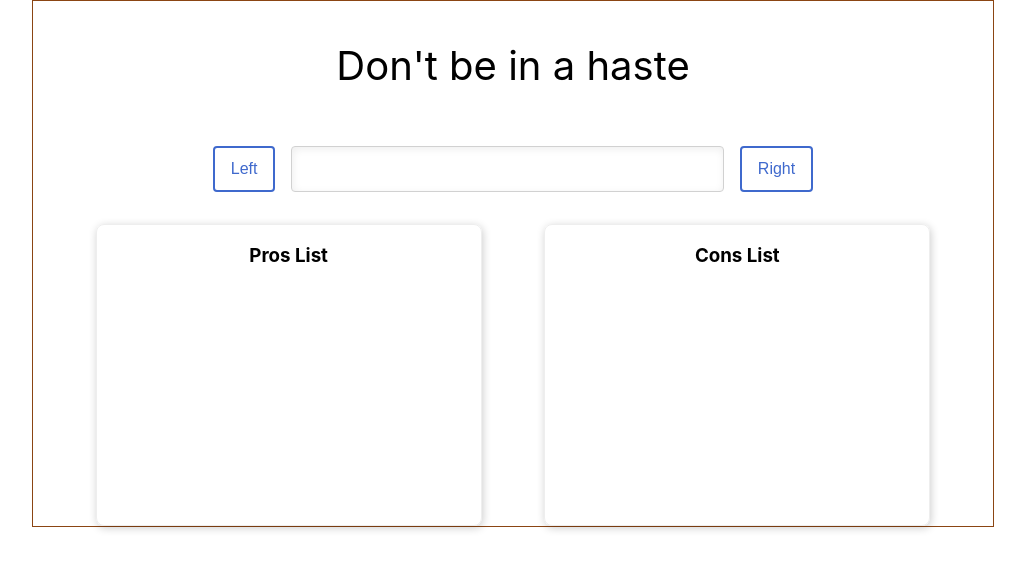
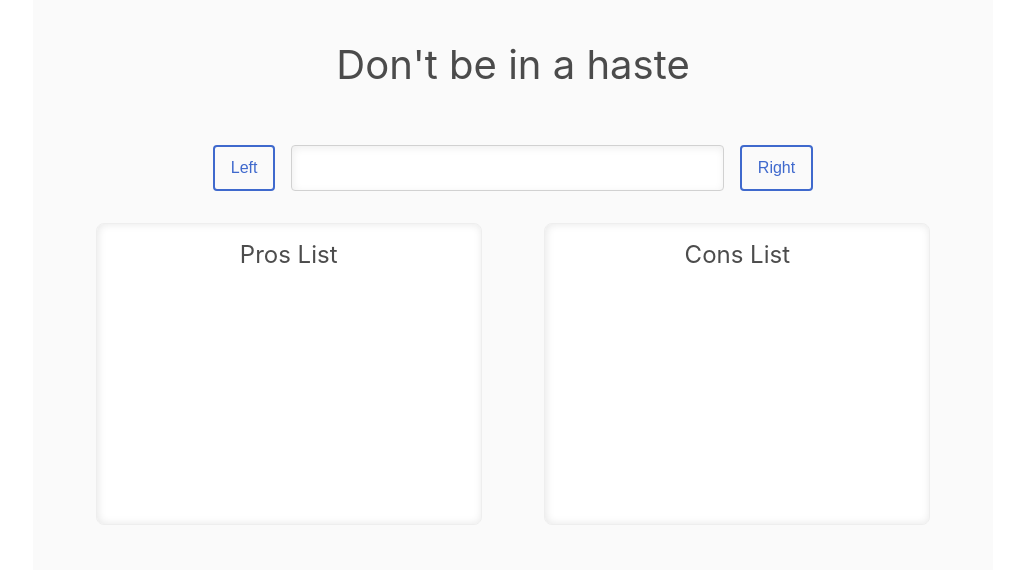
Before and after one commit to amha19/prosandcons, a React (Create React App) app: page / in a window 1280 px wide. Shown: the top 570 px of the page, without its empty margins (127-1152 px from the left). Built offline with nearby package versions, Linux system fonts and the light colour scheme.

Commit message:
add remove list item button

```diff
--- a/src/App.styles.ts
+++ b/src/App.styles.ts
@@ -11,28 +11,19 @@ export const StyledApp = styled.div`
 
 export const StyledContainer = styled.div`
     width: 75%;
-    border: 1px solid saddlebrown;
+    background-color: rgba(0, 0, 0, 0.02);
+    min-height: 100vh;
 `;
 
 export const Text = styled.p`
-    font-size: ${(props: { size: number }) => (props.size ? props.size + 'rem' : '1rem')};
+    font-size: ${(props: { size?: number }) => (props.size ? props.size + 'rem' : '1rem')};
+    color: rgba(0, 0, 0, 0.7);
     margin: 40px 0 56px 0;
 `;
 
 export const BtnInput = styled.p`
     display: flex;
     justify-content: center;
-`;
-
-export const Button = styled.button`
-    font-size: 1rem;
-    padding: 8px 16px;
-    margin: 0 16px;
-    background: transparent;
-    border: 2px solid #3f69cd;
-    border-radius: 4px;
-    color: #3f69cd;
-    box-sizing: border-box;
 `;
 
 export const Input = styled.input`
--- a/src/App.tsx
+++ b/src/App.tsx
@@ -1,17 +1,11 @@
 import React, { useState } from 'react';
 import Pros from './components/Pros/Pros';
 import Cons from './components/Cons/Cons';
-import {
-    StyledApp,
-    StyledContainer,
-    Button,
-    Input,
-    ListContainer,
-    Text,
-    BtnInput,
-} from './App.styles';
+import Button from './components/shared/Button';
+import { StyledApp, StyledContainer, Input, ListContainer, Text, BtnInput } from './App.styles';
 
 export type ItemList = {
+    id: number;
     item: string;
     isPro: boolean;
 };
@@ -22,10 +16,15 @@ const App: React.FC = () => {
 
     const handleBtns = (item: string) => {
         if (text) {
-            if (item === 'pro') setList([...list, { item: text, isPro: true }]);
-            if (item === 'con') setList([...list, { item: text, isPro: false }]);
+            const num = Math.max(0, ...list.map((i) => i.id));
+            if (item === 'pro') setList([...list, { item: text, isPro: true, id: num + 1 }]);
+            if (item === 'con') setList([...list, { item: text, isPro: false, id: num + 1 }]);
         }
         setText('');
+    };
+
+    const removeListItem = (id: number) => {
+        setList([...list.filter((i) => i.id !== id)]);
     };
 
     return (
@@ -54,8 +53,8 @@ const App: React.FC = () => {
                     </Button>
                 </BtnInput>
                 <ListContainer>
-                    <Pros prosList={list} />
-                    <Cons consList={list} />
+                    <Pros prosList={list} removeListItem={removeListItem} />
+                    <Cons consList={list} removeListItem={removeListItem} />
                 </ListContainer>
             </StyledContainer>
         </StyledApp>
--- a/src/components/Cons/Cons.tsx
+++ b/src/components/Cons/Cons.tsx
@@ -1,9 +1,13 @@
 import { useEffect, useState } from 'react';
 import styled from 'styled-components';
 import { ItemList } from '../../App';
+import { Text } from '../../App.styles';
 import ConsItem from './ConsItem';
 
-const Cons: React.FC<{ consList: ItemList[] }> = ({ consList }) => {
+const Cons: React.FC<{ consList: ItemList[]; removeListItem: (id: number) => void }> = ({
+    consList,
+    removeListItem,
+}) => {
     const [cons, setCons] = useState<ItemList[]>([]);
 
     useEffect(() => {
@@ -12,21 +16,31 @@ const Cons: React.FC<{ consList: ItemList[] }> = ({ consList }) => {
 
     return (
         <ConsCard>
-            <h3>Cons List</h3>
+            <StyledText size={1.5}>Cons List</StyledText>
             {cons.map((con, index) => (
-                <ConsItem key={index} con={con.item} />
+                <ConsItem
+                    key={index}
+                    con={con.item}
+                    conId={con.id}
+                    removeListItem={removeListItem}
+                />
             ))}
         </ConsCard>
     );
 };
 
+const StyledText = styled(Text)`
+    margin: 16px 0 24px 0;
+`;
+
 const ConsCard = styled.div`
     width: 40%;
+    background-color: #fff;
     margin-top: 16px;
     min-height: 300px;
     border: 1px solid #eee;
     border-radius: 8px;
-    box-shadow: 1px 2px 8px rgba(0, 0, 0, 0.2);
+    box-shadow: inset 1px 0px 8px rgba(0, 0, 0, 0.1);
 `;
 
 export default Cons;
--- a/src/components/Cons/ConsItem.tsx
+++ b/src/components/Cons/ConsItem.tsx
@@ -1,7 +1,29 @@
 import React from 'react';
+import styled from 'styled-components';
+import Box from '../shared/Box';
+import { Text } from '../../App.styles';
+import { RemoveBtn } from '../shared/Button';
 
-const ConsItem: React.FC<{ con: string }> = ({ con }) => {
-    return <div>{con}</div>;
+const ConsItem: React.FC<{ con: string; conId: number; removeListItem: (id: number) => void }> = ({
+    con,
+    conId,
+    removeListItem,
+}) => {
+    return (
+        <StyledBox>
+            <StyledText size={1}>{con}</StyledText>
+            <RemoveBtn onClick={() => removeListItem(conId)}>X</RemoveBtn>
+        </StyledBox>
+    );
 };
 
+const StyledBox = styled(Box)`
+    padding-left: 32px;
+`;
+
+const StyledText = styled(Text)`
+    margin: 0 16px 12px 0;
+    text-align: left;
+`;
+
 export default ConsItem;
--- a/src/components/Pros/Pros.tsx
+++ b/src/components/Pros/Pros.tsx
@@ -1,9 +1,13 @@
 import { useEffect, useState } from 'react';
 import styled from 'styled-components';
 import { ItemList } from '../../App';
+import { Text } from '../../App.styles';
 import ProsItem from './ProsItem';
 
-const Pros: React.FC<{ prosList: ItemList[] }> = ({ prosList }) => {
+const Pros: React.FC<{ prosList: ItemList[]; removeListItem: (id: number) => void }> = ({
+    prosList,
+    removeListItem,
+}) => {
     const [pros, setPros] = useState<ItemList[]>([]);
 
     useEffect(() => {
@@ -12,21 +16,31 @@ const Pros: React.FC<{ prosList: ItemList[] }> = ({ prosList }) => {
 
     return (
         <ProsCard>
-            <h3>Pros List</h3>
+            <StyledText size={1.5}>Pros List</StyledText>
             {pros.map((pro, index) => (
-                <ProsItem key={index} pro={pro.item} />
+                <ProsItem
+                    key={index}
+                    pro={pro.item}
+                    proId={pro.id}
+                    removeListItem={removeListItem}
+                />
             ))}
         </ProsCard>
     );
 };
 
+const StyledText = styled(Text)`
+    margin: 16px 0 24px 0;
+`;
+
 const ProsCard = styled.div`
     width: 40%;
+    background-color: #fff;
     margin-top: 16px;
     min-height: 300px;
     border: 1px solid #eee;
     border-radius: 8px;
-    box-shadow: 1px 2px 8px rgba(0, 0, 0, 0.2);
+    box-shadow: inset 1px 0px 8px rgba(0, 0, 0, 0.1);
 `;
 
 export default Pros;
--- a/src/components/Pros/ProsItem.tsx
+++ b/src/components/Pros/ProsItem.tsx
@@ -1,7 +1,29 @@
 import React from 'react';
+import styled from 'styled-components';
+import Box from '../shared/Box';
+import { Text } from '../../App.styles';
+import { RemoveBtn } from '../shared/Button';
 
-const ProsItem: React.FC<{ pro: string }> = ({ pro }) => {
-    return <div>{pro}</div>;
+const ProsItem: React.FC<{ pro: string; proId: number; removeListItem: (id: number) => void }> = ({
+    pro,
+    proId,
+    removeListItem,
+}) => {
+    return (
+        <StyledBox>
+            <StyledText size={1}>{pro}</StyledText>
+            <RemoveBtn onClick={() => removeListItem(proId)}>X</RemoveBtn>
+        </StyledBox>
+    );
 };
 
+const StyledBox = styled(Box)`
+    padding-left: 32px;
+`;
+
+const StyledText = styled(Text)`
+    margin: 0 16px 12px 0;
+    text-align: left;
+`;
+
 export default ProsItem;
--- /dev/null
+++ b/src/components/shared/Box.js
@@ -0,0 +1,8 @@
+import styled from 'styled-components';
+
+const Box = styled.div`
+    display: flex;
+    justify-content: space-between;
+`;
+
+export default Box;
--- /dev/null
+++ b/src/components/shared/Button.js
@@ -0,0 +1,24 @@
+import styled from 'styled-components';
+
+const Button = styled.button`
+    font-size: 1rem;
+    padding: 8px 16px;
+    margin: 0 16px;
+    background: transparent;
+    border: 2px solid #3f69cd;
+    border-radius: 4px;
+    color: #3f69cd;
+    box-sizing: border-box;
+`;
+
+export const RemoveBtn = styled.button`
+    font-family: Arial;
+    border: transparent;
+    background: transparent;
+    margin-right: 32px;
+    &:hover {
+        font-size: 103%;
+    }
+`;
+
+export default Button;
```
